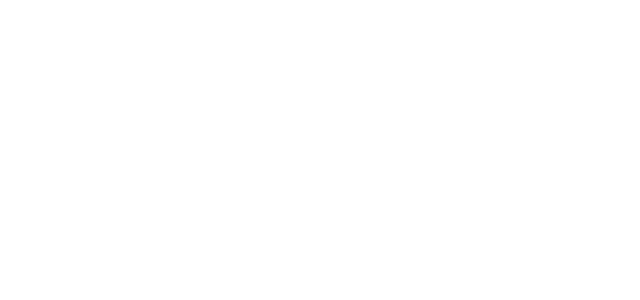
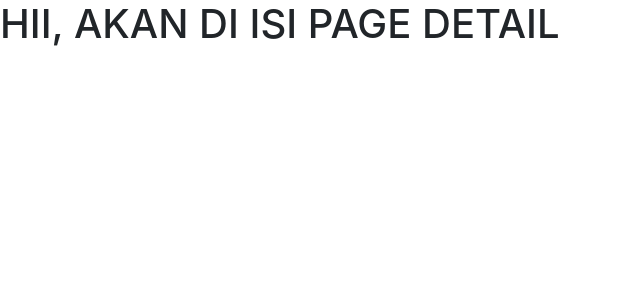
Before and after one commit to refido/grandmadia, a React (Create React App) app: page /detail in a window 1280 px wide. Before the commit this address had no page. Shown: the top 300 px of the page, without its empty margins (0-640 px from the left). Built offline with nearby package versions, Linux system fonts and the light colour scheme.

Commit message:
prepare to make detail page

```diff
--- a/src/App.js
+++ b/src/App.js
@@ -1,5 +1,6 @@
 import React from 'react'
 import { BrowserRouter, Route, Routes } from 'react-router-dom'
+import DetailPage from './page/DetailPage'
 import LandingPage from './page/LandingPage'
 
 const App = () => {
@@ -7,6 +8,7 @@
     <BrowserRouter>
       <Routes>
         <Route exact path='/' element={<LandingPage />} />
+        <Route exact path='/detail/' element={<DetailPage />} />
       </Routes>
     </BrowserRouter >
   )
--- /dev/null
+++ b/src/page/DetailPage.js
@@ -0,0 +1,9 @@
+const DetailPage = () => {
+    return (
+        <div>
+            <h1>HII, AKAN DI ISI PAGE DETAIL</h1>
+        </div>
+    )
+}
+
+export default DetailPage;
--- a/src/page/LandingPage.jsx
+++ b/src/page/LandingPage.jsx
@@ -1,9 +1,11 @@
 import React from "react";
+import { Link } from "react-router-dom";
 
 const LandingPage = () => {
 	return (
 		<div>
 			<div className="container">Landing Page</div>
+			<Link to="/detail">Detail</Link>
 		</div>
 	);
 };
```
